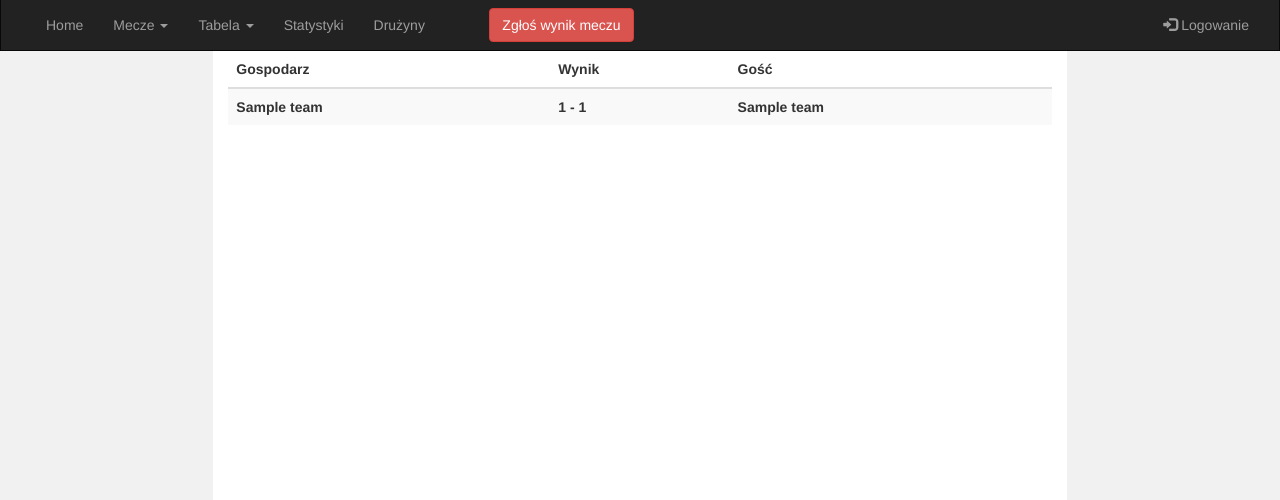
After one commit to davidcpp/alp, a Django app: a page that uses alp/templates/alp/base.html in a window 1280 px wide. The commit adds this page. Shown: the part 141-641 px from the top of the page. Run offline with Django 3.2, Linux system fonts and the light colour scheme; tables that the repository leaves empty hold one stand-in row (values such as "Sample post"); lists and menus that the app fills with data are empty; some libraries are stand-ins or nearby versions.

Commit message:
obsługa wynikow danej druzyny + poprawki wizualne

```diff
--- a/alp/templates/alp/base.html
+++ b/alp/templates/alp/base.html
@@ -85,6 +85,7 @@
         </ul>
         <li><a href="#">Statystyki</a></li>
         <li><a href="#">Drużyny</a></li>
+
         <li><a href="#">&nbsp;&nbsp;&nbsp;&nbsp;&nbsp;</a></li>
       </li>
       </ul>
--- a/alp/templates/alp/matches_results.html
+++ b/alp/templates/alp/matches_results.html
@@ -12,11 +12,11 @@
   <tbody>
 
   {% for match in matches %}
-
   <tr>
-    <th scope="row">{{match.host_team}}</th>
+    <th scope="row"> <a href="/teams/{{match.host_team}}/">
+        {{match.host_team}}</a></th>
     <th scope="row">{{match.host_team_goals}} - {{match.guest_team_goals}}</th>
-    <th scope="row">{{match.guest_team}}</th>
+      <th scope="row"><a href="/teams/{{match.host_team}}/"> {{match.guest_team}}</a></th>
   </tr>
 
 {% endfor %}</table>
--- /dev/null
+++ b/alp/templates/alp/matches_team_results.html
@@ -0,0 +1,49 @@
+{% extends 'alp/base.html' %}
+{% block content %}
+
+<table class="table table-striped">
+  <thead>
+  <tr>
+      <th scope="col">Gospodarz</th>
+      <th scope="col">Wynik</th>
+      <th scope="col">Gość</th>
+    </tr>
+  </thead>
+  <tbody>
+
+  {% for match in matches %}
+    {% if match.host_team|slugify == team_name|slugify and  match.host_team_goals < match.guest_team_goals %}
+  <tr >
+    <th class="bg-danger">{{match.host_team}}</th>
+    <th class="bg-danger">{{match.host_team_goals}} - {{match.guest_team_goals}}</th>
+    <th class="bg-danger">{{match.guest_team}}</th>
+  </tr>
+    {% elif match.guest_team|slugify == team_name|slugify and  match.host_team_goals > match.guest_team_goals %}
+  <tr >
+    <th class="bg-danger">{{match.host_team}}</th>
+    <th class="bg-danger">{{match.host_team_goals}} - {{match.guest_team_goals}}</th>
+    <th class="bg-danger">{{match.guest_team}}</th>
+  </tr>
+    {% elif match.host_team|slugify == team_name|slugify and  match.host_team_goals > match.guest_team_goals %}
+  <tr >
+    <th class="bg-success">{{match.host_team}}</th>
+    <th class="bg-success">{{match.host_team_goals}} - {{match.guest_team_goals}}</th>
+    <th class="bg-success">{{match.guest_team}}</th>
+  </tr>
+    {% elif match.guest_team|slugify == team_name|slugify and  match.host_team_goals < match.guest_team_goals %}
+  <tr >
+    <th class="bg-success">{{match.host_team}}</th>
+    <th class="bg-success">{{match.host_team_goals}} - {{match.guest_team_goals}}</th>
+    <th class="bg-success">{{match.guest_team}}</th>
+  </tr>
+    {% else %}
+  <tr >
+
+    <th class="bg-light">{{match.host_team}}</th>
+    <th class="bg-light">{{match.host_team_goals}} - {{match.guest_team_goals}}</th>
+    <th class="bg-light">{{match.guest_team}}</th>
+  </tr>
+
+    {% endif %}
+  {% endfor %}</table>
+{% endblock %}
--- a/alp/urls.py
+++ b/alp/urls.py
@@ -5,4 +5,5 @@ urlpatterns = [
     path('', views.league_list, name='league_list'),
     path('matches/<str:league_name>/', views.league_match_list, name='league_match_list'),
     path('tables/<str:league_name>/', views.league_table, name='league_table'),
+    path('teams/<str:team_name>/', views.league_team_match_list, name='league_team_match_list'),
 ]
--- a/alp/views.py
+++ b/alp/views.py
@@ -7,6 +7,12 @@ def league_match_list(request, league_name):
     matches = get_list_or_404(Match, league__league_name = league_name)
     leagues = get_list_or_404(League)
     return render(request, 'alp/matches_results.html', {'matches' : matches, 'league_name': league_name, 'leagues': leagues})
+
+def league_team_match_list(request, team_name):
+    matches = get_list_or_404(Match, Q(host_team__team_name=team_name) | Q(guest_team__team_name=team_name))
+    leagues = get_list_or_404(League)
+    return render(request, 'alp/matches_team_results.html', {'matches' : matches, 'leagues': leagues, 'team_name': team_name})
+
 
 def league_list(request):
     leagues = get_list_or_404(League)
```
Also changed, not shown: alp/templates/alp/league_table.html (+9 -9 lines).
